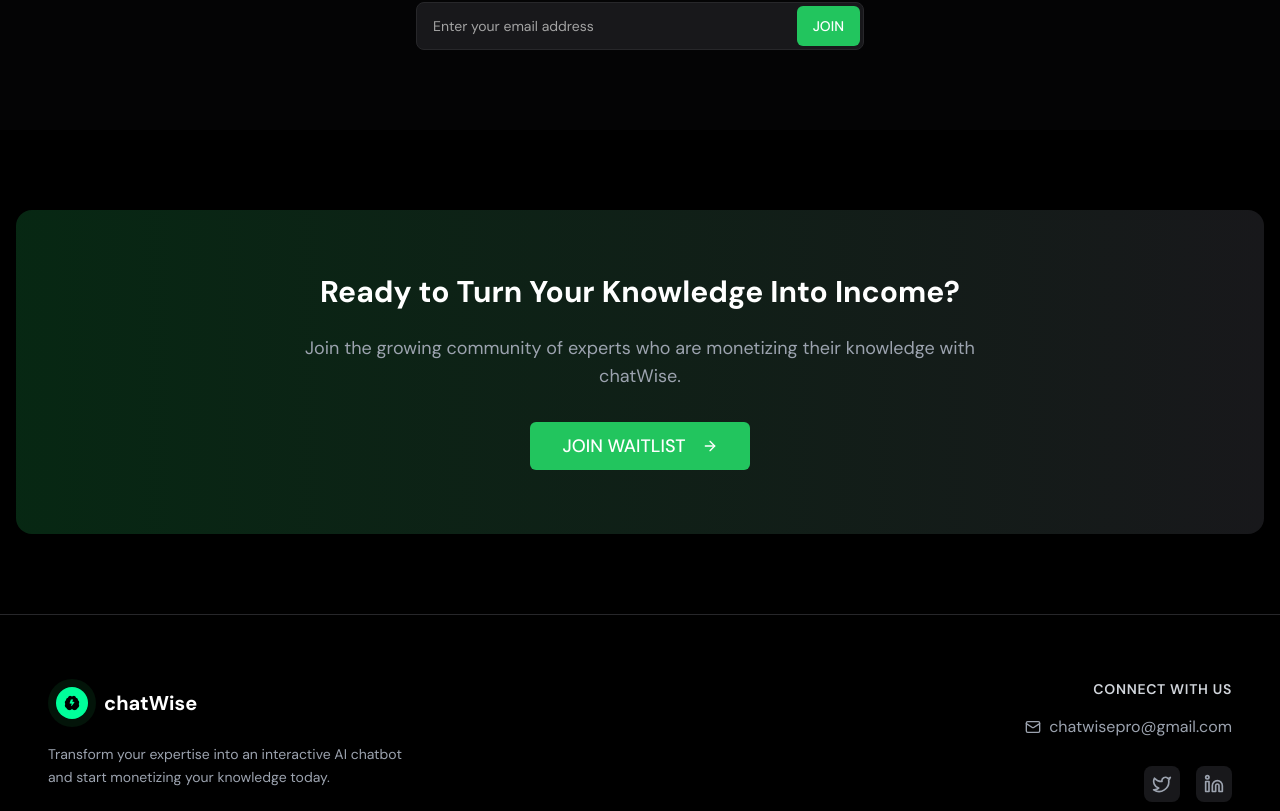
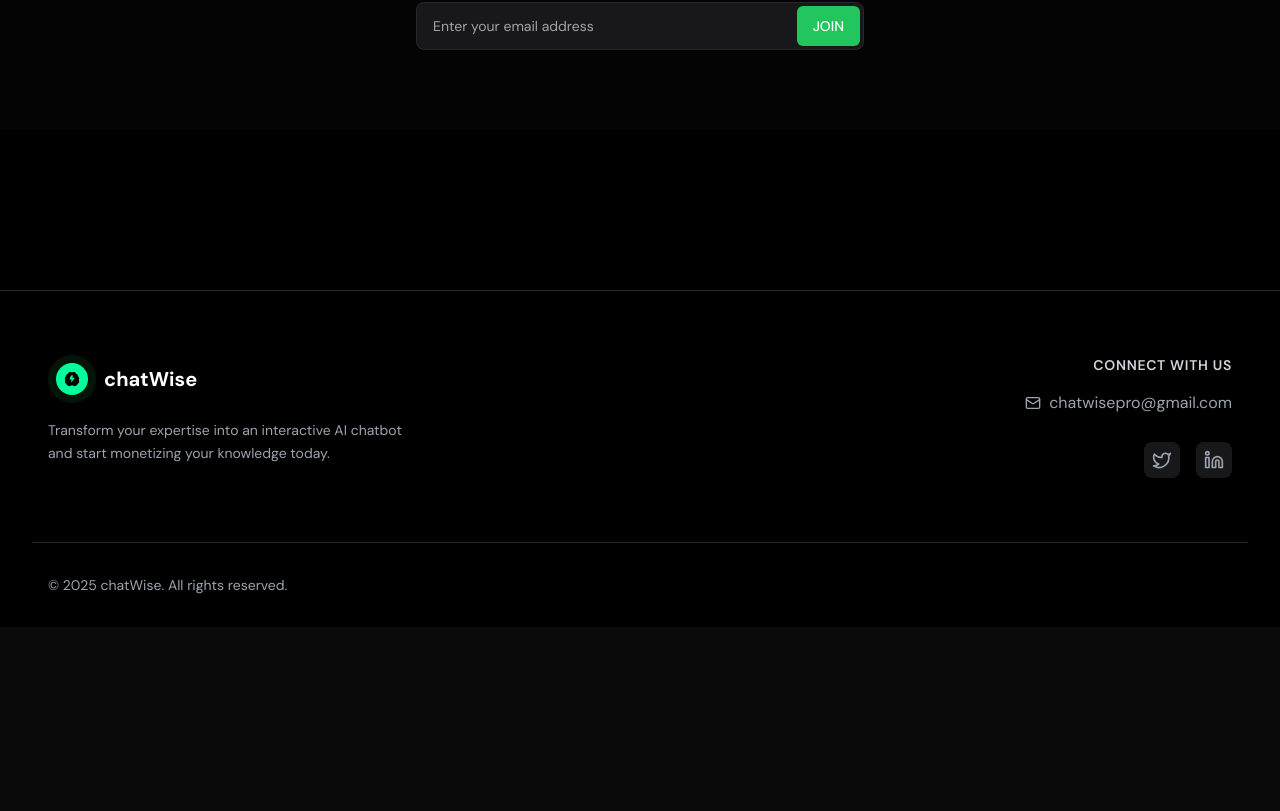
Before and after one commit to adaOctopus/chatwise-landing-page, a Next.js app: page / in a window 1280 px wide. Shown: the part 2658-3469 px from the top of the page. After the commit the page ends 3285 px from the top, so only its background shows below. Built offline with nearby package versions, Linux system fonts and the light colour scheme.

Commit message:
fixed fotter

```diff
--- a/app/page.tsx
+++ b/app/page.tsx
@@ -187,7 +187,7 @@ export default function Home() {
       </section>
 
       {/* Early Access Section */}
-      <section className="container mx-auto px-4 py-20 bg-zinc-950/50" id="early-access">
+      <section className="container mx-auto px-4 py-20 bg-zinc-950/50 mb-40" id="early-access">
         <div className="max-w-3xl mx-auto text-center">
           <div className="bg-primary/10 p-3 rounded-full w-fit mx-auto mb-6">
             <BellRing className="h-6 w-6 text-primary" />
@@ -202,7 +202,7 @@ export default function Home() {
       </section>
 
       {/* CTA Section */}
-      <section className="container mx-auto px-4 py-20" id="cta">
+      {/* <section className="container mx-auto px-4 py-20" id="cta">
         <div className="bg-gradient-to-r from-primary/20 to-zinc-900 rounded-2xl p-8 md:p-16 text-center">
           <h2 className="text-2xl md:text-3xl font-bold mb-6">Ready to Turn Your Knowledge Into Income?</h2>
           <p className="text-lg text-gray-400 mb-8 max-w-2xl mx-auto">
@@ -213,7 +213,7 @@ export default function Home() {
             <ArrowRight className="ml-2 h-5 w-5" />
           </Button>
         </div>
-      </section>
+      </section> */}
 
       {/* Footer */}
       <Footer />
```
